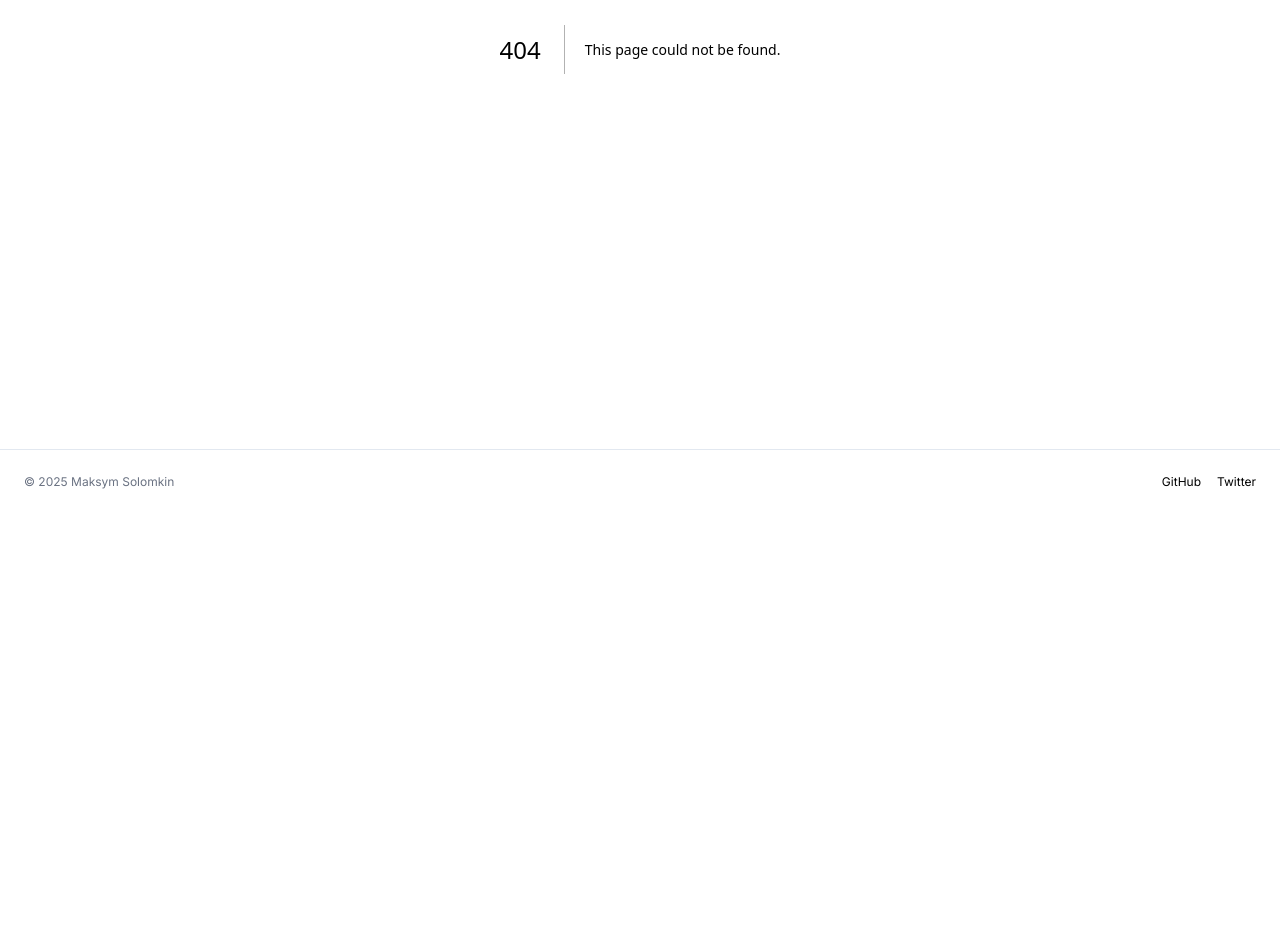
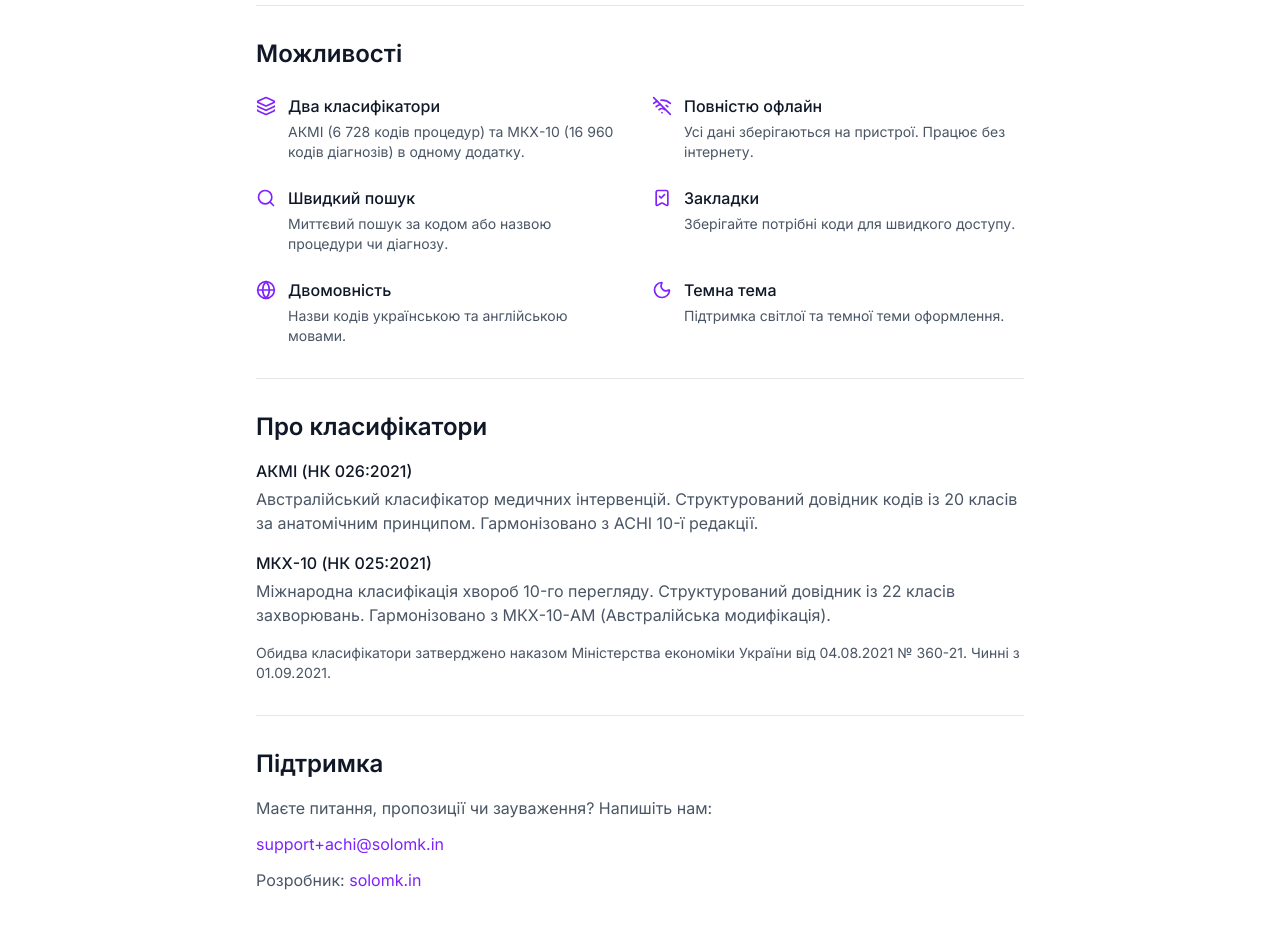
Before and after one commit to solomkinmv/site, a Next.js app in the folder next-personal-site/: page /apps/medical-codes in a window 1280 px wide. Before the commit this address had no page. Shown: the part 440-1392 px from the top of the page. Before the commit the page ends 954 px from the top, so only its background shows below. Built offline with nearby package versions, Linux system fonts and the light colour scheme.

Commit message:
feat: add Medical Codes app landing page for App Store

```diff
--- /dev/null
+++ b/next-personal-site/src/app/(narrow)/apps/medical-codes/page.tsx
@@ -0,0 +1,164 @@
+import type { Metadata } from "next";
+import Image from "next/image";
+import Link from "next/link";
+import { Search, BookmarkCheck, Globe, WifiOff, Moon, Layers } from "lucide-react";
+
+export const metadata: Metadata = {
+    title: "Медичні Коди — АКМІ та МКХ-10 для iOS",
+    description:
+        "Безкоштовний iOS-додаток для пошуку медичних кодів АКМІ (ACHI) та МКХ-10 (ICD-10). Понад 23 000 кодів офлайн, українською та англійською.",
+};
+
+export default function MedichniKodiPage() {
+    return (
+        <div className="max-w-3xl mx-auto" lang="uk">
+            {/* Hero */}
+            <section className="flex flex-col items-center text-center py-8">
+                <Image
+                    src="/images/apps/medical-codes/icon.png"
+                    alt=""
+                    width={128}
+                    height={128}
+                    className="rounded-[28px] shadow-lg"
+                />
+                <h1 className="mt-6 text-3xl font-bold text-gray-900 dark:text-gray-100">
+                    Медичні Коди
+                </h1>
+                <p className="mt-2 text-lg text-gray-600 dark:text-gray-400 max-w-md">
+                    Довідник кодів АКМІ та МКХ-10 у вашому iPhone. Понад 23 000
+                    медичних кодів офлайн.
+                </p>
+            </section>
+
+            {/* Features */}
+            <section className="py-8 border-t border-gray-200 dark:border-gray-700">
+                <h2 className="text-2xl font-semibold text-gray-900 dark:text-gray-100 mb-6">
+                    Можливості
+                </h2>
+                <div className="grid gap-6 sm:grid-cols-2">
+                    <Feature
+                        icon={<Layers className="h-5 w-5" />}
+                        title="Два класифікатори"
+                        description="АКМІ (6 728 кодів процедур) та МКХ-10 (16 960 кодів діагнозів) в одному додатку."
+                    />
+                    <Feature
+                        icon={<WifiOff className="h-5 w-5" />}
+                        title="Повністю офлайн"
+                        description="Усі дані зберігаються на пристрої. Працює без інтернету."
+                    />
+                    <Feature
+                        icon={<Search className="h-5 w-5" />}
+                        title="Швидкий пошук"
+                        description="Миттєвий пошук за кодом або назвою процедури чи діагнозу."
+                    />
+                    <Feature
+                        icon={<BookmarkCheck className="h-5 w-5" />}
+                        title="Закладки"
+                        description="Зберігайте потрібні коди для швидкого доступу."
+                    />
+                    <Feature
+                        icon={<Globe className="h-5 w-5" />}
+                        title="Двомовність"
+                        description="Назви кодів українською та англійською мовами."
+                    />
+                    <Feature
+                        icon={<Moon className="h-5 w-5" />}
+                        title="Темна тема"
+                        description="Підтримка світлої та темної теми оформлення."
+                    />
+                </div>
+            </section>
+
+            {/* About classifiers */}
+            <section className="py-8 border-t border-gray-200 dark:border-gray-700">
+                <h2 className="text-2xl font-semibold text-gray-900 dark:text-gray-100 mb-4">
+                    Про класифікатори
+                </h2>
+                <div className="space-y-4 text-gray-600 dark:text-gray-400">
+                    <div>
+                        <h3 className="font-medium text-gray-900 dark:text-gray-100">
+                            АКМІ (НК 026:2021)
+                        </h3>
+                        <p className="mt-1">
+                            Австралійський класифікатор медичних інтервенцій.
+                            Структурований довідник кодів із 20 класів за анатомічним
+                            принципом. Гармонізовано з ACHI 10-ї редакції.
+                        </p>
+                    </div>
+                    <div>
+                        <h3 className="font-medium text-gray-900 dark:text-gray-100">
+                            МКХ-10 (НК 025:2021)
+                        </h3>
+                        <p className="mt-1">
+                            Міжнародна класифікація хвороб 10-го перегляду.
+                            Структурований довідник із 22 класів захворювань.
+                            Гармонізовано з МКХ-10-АМ (Австралійська модифікація).
+                        </p>
+                    </div>
+                    <p className="text-sm">
+                        Обидва класифікатори затверджено наказом Міністерства економіки
+                        України від 04.08.2021 № 360-21. Чинні з 01.09.2021.
+                    </p>
+                </div>
+            </section>
+
+            {/* Support */}
+            <section
+                id="support"
+                className="py-8 border-t border-gray-200 dark:border-gray-700"
+            >
+                <h2 className="text-2xl font-semibold text-gray-900 dark:text-gray-100 mb-4">
+                    Підтримка
+                </h2>
+                <div className="space-y-3 text-gray-600 dark:text-gray-400">
+                    <p>
+                        Маєте питання, пропозиції чи зауваження? Напишіть нам:
+                    </p>
+                    <p>
+                        <Link
+                            href="mailto:support+achi@solomk.in?subject=Медичні Коди — Підтримка"
+                            className="text-violet-600 dark:text-violet-400 hover:underline"
+                        >
+                            support+achi@solomk.in
+                        </Link>
+                    </p>
+                    <p>
+                        Розробник:{" "}
+                        <Link
+                            href="https://solomk.in"
+                            className="text-violet-600 dark:text-violet-400 hover:underline"
+                        >
+                            solomk.in
+                        </Link>
+                    </p>
+                </div>
+            </section>
+        </div>
+    );
+}
+
+function Feature({
+    icon,
+    title,
+    description,
+}: {
+    icon: React.ReactNode;
+    title: string;
+    description: string;
+}) {
+    return (
+        <div className="flex gap-3">
+            <div className="flex-shrink-0 mt-0.5 text-violet-600 dark:text-violet-400">
+                {icon}
+            </div>
+            <div>
+                <h3 className="font-medium text-gray-900 dark:text-gray-100">
+                    {title}
+                </h3>
+                <p className="mt-1 text-sm text-gray-600 dark:text-gray-400">
+                    {description}
+                </p>
+            </div>
+        </div>
+    );
+}
--- a/next-personal-site/src/app/sitemap.ts
+++ b/next-personal-site/src/app/sitemap.ts
@@ -32,6 +32,12 @@ export default async function sitemap(): Promise<MetadataRoute.Sitemap> {
             lastModified: new Date(),
             changeFrequency: ChangeFrequency.WEEKLY,
             priority: 0.9,
+        },
+        {
+            url: 'https://solomk.in/apps/medical-codes',
+            lastModified: new Date(),
+            changeFrequency: ChangeFrequency.MONTHLY,
+            priority: 0.8,
         }
     ];
 
```
Also changed, not shown: next-personal-site/public/images/apps/medical-codes/icon.png (added).
